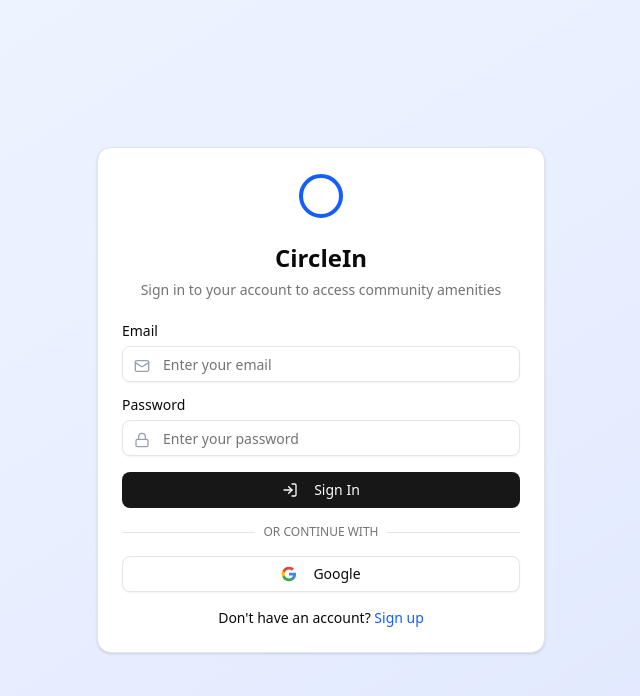
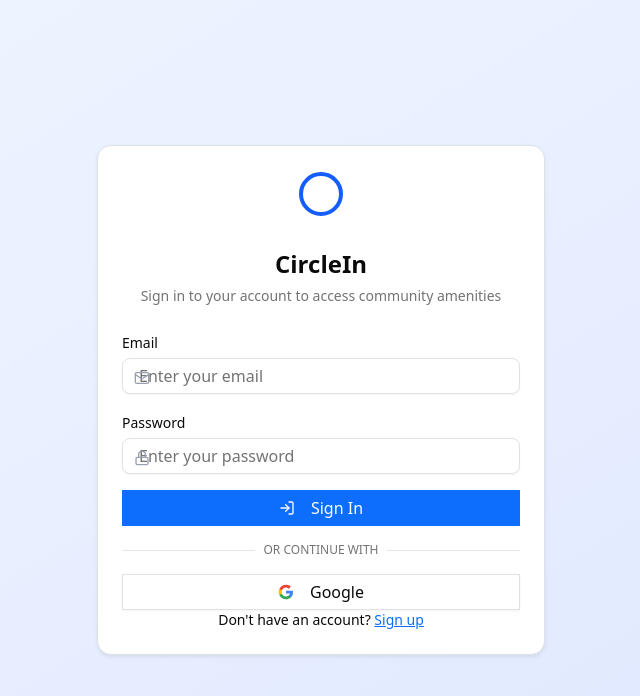
Before and after one commit to azmath97/circlein-community-booker, a Next.js app in the folder circlein-app/: page / in a window 1280 px wide. Shown: the top 696 px of the page, without its empty margins (319-959 px from the left). Built offline with nearby package versions, Linux system fonts and the light colour scheme.

Commit message:
Update globals.css

```diff
--- a/circlein-app/src/app/globals.css
+++ b/circlein-app/src/app/globals.css
@@ -1,5 +1,31 @@
 @import "tailwindcss";
 @import "tw-animate-css";
+/* Import Bootstrap first so Tailwind utilities can override when necessary */
+@import "bootstrap/dist/css/bootstrap.min.css";
+
+/* Tailwind base layers */
+@tailwind base;
+@tailwind components;
+@tailwind utilities;
+
+/* App-wide small overrides */
+:root{
+  --ci-primary: #0f172a;
+  --ci-accent: #06b6d4;
+}
+
+/* Example small helpers */
+.container-max {
+  max-width: 1100px;
+  margin-inline: auto;
+}
+
+/* Example to help bootstrap buttons match layout (optional) */
+.btn-primary {
+  background-color: var(--ci-accent);
+  border-color: var(--ci-accent);
+}
+
 
 @custom-variant dark (&:is(.dark *));
 
```
